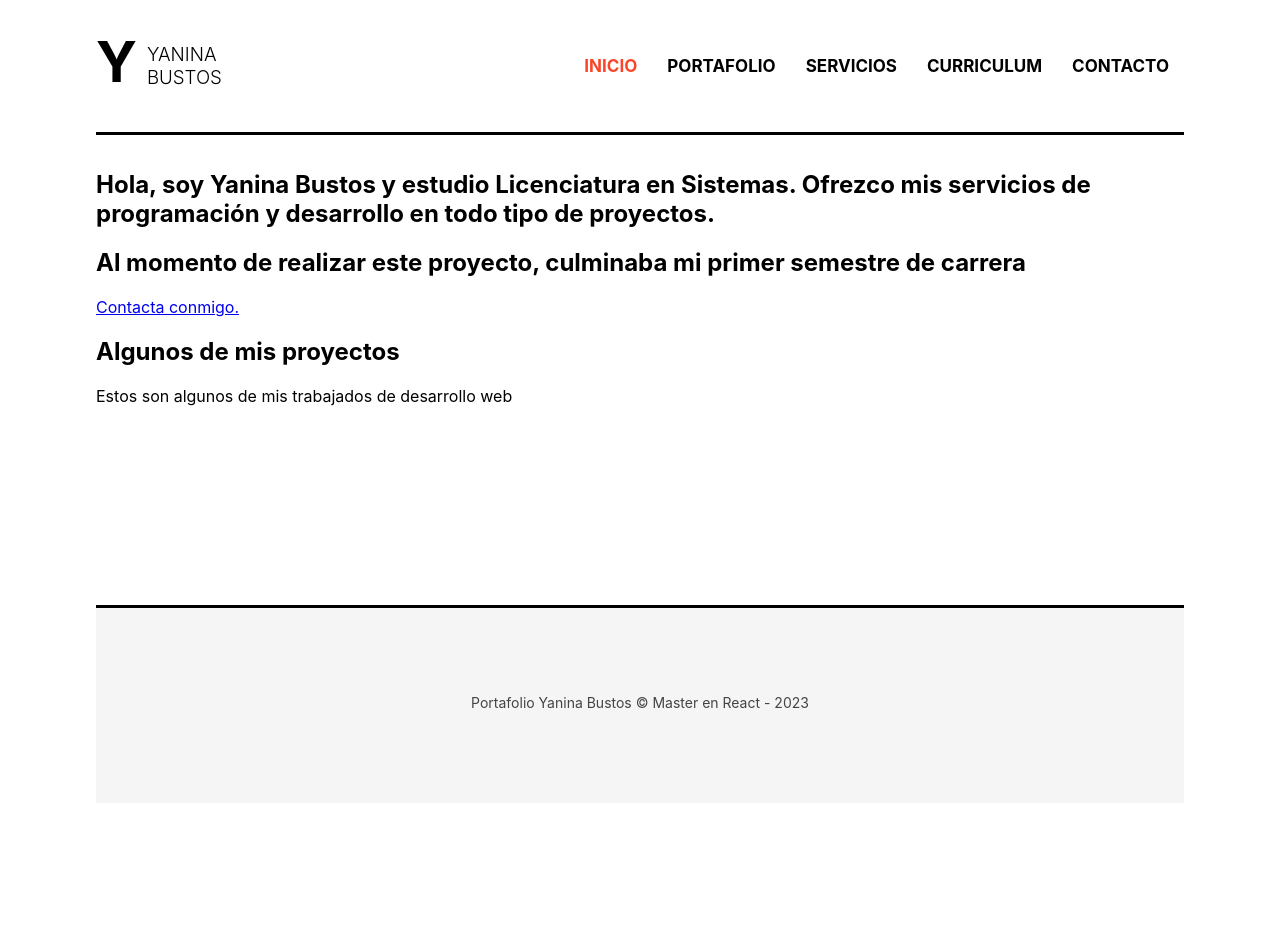
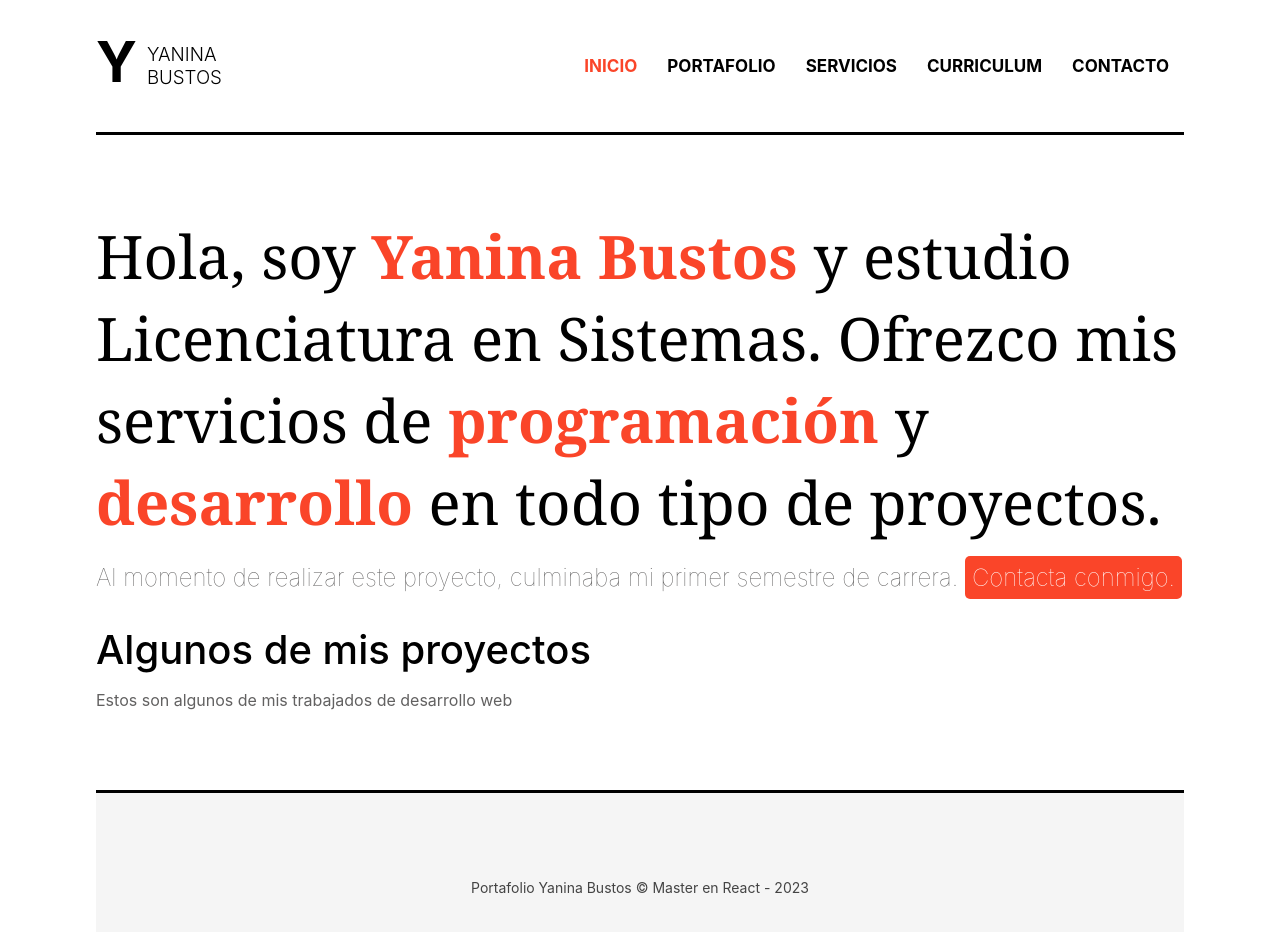
Before and after one commit to yanibustos/React_Portfolio, a React (Create React App) app: page /inicio in a window 1280 px wide. Shown: the top 932 px of the page. Before the commit the page ends 803 px from the top, so only its background shows below. Built offline with nearby package versions, Linux system fonts and the light colour scheme.

Commit message:
Dando estilos a las paginas individuales

```diff
--- a/src/components/Contacto.js
+++ b/src/components/Contacto.js
@@ -3,7 +3,7 @@ import React from 'react'
 export const Contacto = () => {
   return (
     <div className='page'>
-      <h1>Contacto</h1>
+      <h1 className='heading'>Contacto</h1>
 
       <form className='contact' action='mailto:yanibustos4596@gmail.com'>
         <input type='text' placeholder='Nombre'/>
--- a/src/components/Curriculum.js
+++ b/src/components/Curriculum.js
@@ -3,7 +3,7 @@ import React from 'react'
 export const Curriculum = () => {
   return (
     <div className='page'>
-    <h1>Curriculum</h1>
+    <h1 className='heading'>Curriculum</h1>
     <h2>Experiencia</h2>
     <h2>Conocimientos</h2>
     <h2>Educación</h2>
--- a/src/components/Inicio.js
+++ b/src/components/Inicio.js
@@ -3,16 +3,16 @@ import {Link} from 'react-router-dom'
 
 export const Inicio = () => {
   return (
-    <div>
-      <h1>Hola, soy Yanina Bustos y estudio Licenciatura en Sistemas.
-        Ofrezco mis servicios de programación y desarrollo en todo tipo de proyectos.
+    <div className='home'>
+      <h1>Hola, soy <strong>Yanina Bustos</strong> y estudio Licenciatura en Sistemas.
+        Ofrezco mis servicios de <strong>programación</strong> y <strong>desarrollo</strong> en todo tipo de proyectos.
       </h1>
 
-      <h2>Al momento de realizar este proyecto, culminaba mi primer semestre de carrera</h2>
-      <Link to="/contacto">Contacta conmigo.</Link>
+      <h2>Al momento de realizar este proyecto,
+        culminaba mi primer semestre de carrera. <Link to="/contacto">Contacta conmigo.</Link></h2>
 
       <section className='last-works'>
-        <h2>Algunos de mis proyectos</h2>
+        <h2 className='heading'>Algunos de mis proyectos</h2>
         <p>Estos son algunos de mis trabajados de desarrollo web</p>
 
       <div className='works'></div>
--- a/src/components/Portafolio.js
+++ b/src/components/Portafolio.js
@@ -3,7 +3,7 @@ import React from 'react'
 export const Portafolio = () => {
   return (
     <div className='page'>
-      <h1>Portafolio</h1>
+      <h1 className='heading'>Portafolio</h1>
     </div>
   )
 }
--- a/src/components/Servicios.js
+++ b/src/components/Servicios.js
@@ -3,7 +3,7 @@ import React from 'react'
 export const Servicios = () => {
   return (
     <div className='page'>
-      <h1>Servicios</h1>
+      <h1 className='heading'>Servicios</h1>
 
       <section className='services'>
         <article className='service'>
--- a/src/index.css
+++ b/src/index.css
@@ -88,7 +88,7 @@ code {
 .footer{
   text-align: center;
   font-size: 14px;
-  margin-top: 35px;
+  margin-top: 80px;
   border-top: 3px solid black;
   padding-top: 45px;
   background: #f5f5f5;
@@ -96,3 +96,51 @@ code {
   line-height: 100px;
   color: #444;
 }
+
+.home h1{
+  font-family: Georgia, 'Times New Roman', Times, serif;
+  font-weight: 400;
+  font-size: 60px;
+  margin-bottom: 0px;
+  margin-top: 80px;
+}
+
+.home strong{
+  color: #fa4529;
+}
+
+.home h2{
+  color: rgb(98, 97, 97);
+  font-weight: lighter;
+}
+
+.home a{
+  background-color: #fa4529;
+  color: white;
+  padding:7px ;
+  border-radius: 5px;
+  text-decoration: none;
+  transition: all 300ms;
+  display:flexbox;
+}
+
+.home a:hover{
+  background-color: rgb(26, 137, 26);
+}
+
+.page .heading,
+.home .heading{
+  font-size: 40px;
+  font-weight: 500;
+  color: black;
+  margin-bottom: 0px;
+}
+
+.page .heading{
+  font-size: 55px;
+  font-weight: bold;
+}
+
+.home p{
+  color: rgb(98, 97, 97);
+}
```
